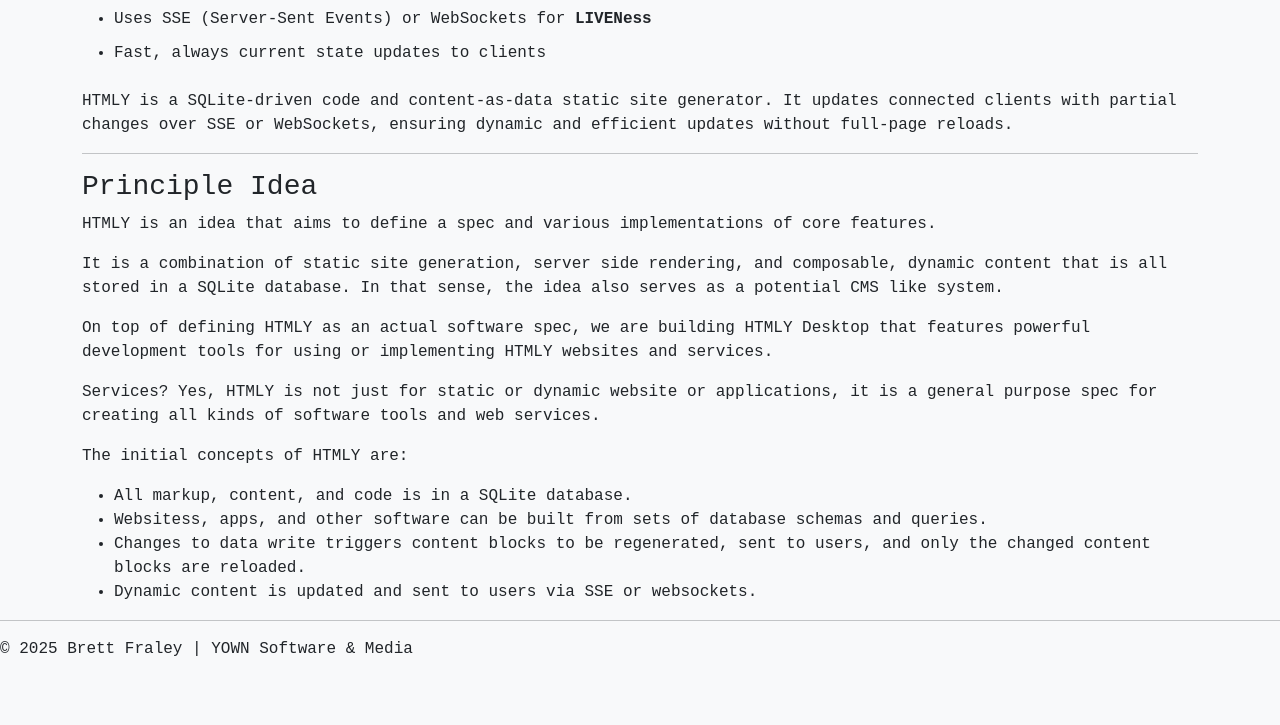
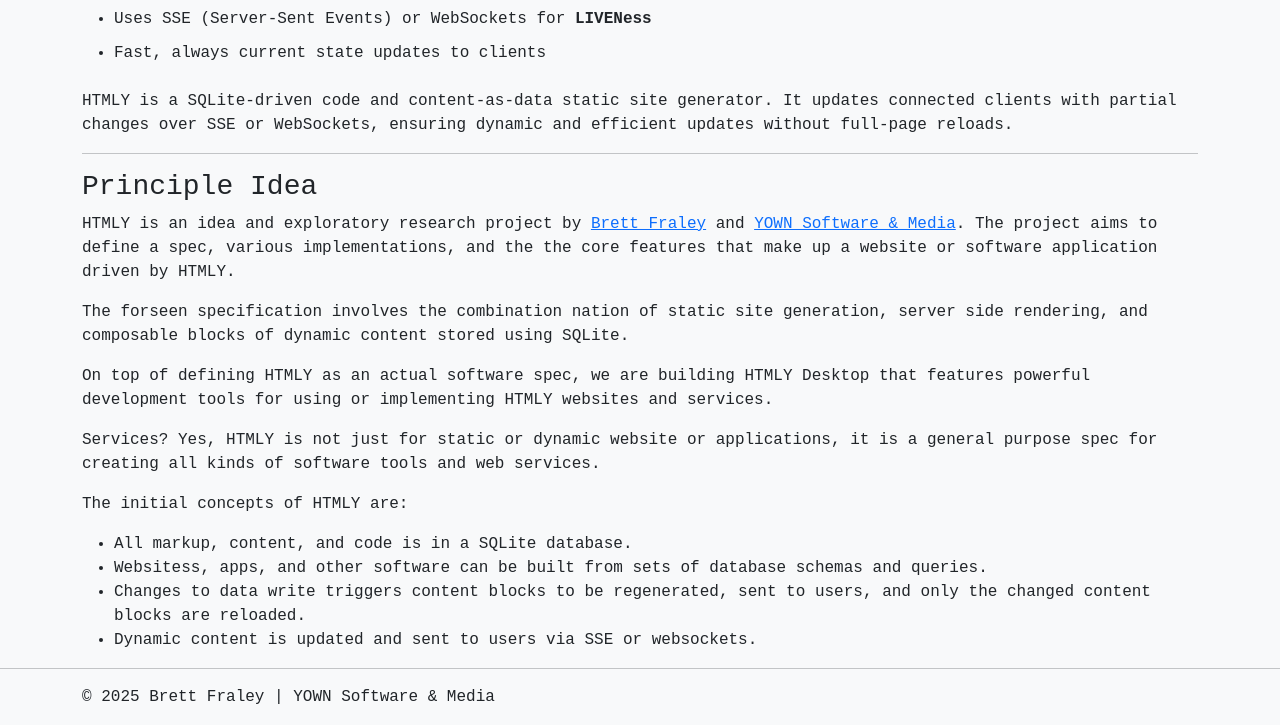
Before and after one commit to BrettFraley/HTMLY, a plain HTML site: page website/src/index.html in a window 1280 px wide. Shown: the part 233-958 px from the top of the page. Before the commit the page ends 894 px from the top, so only its background shows below. Drawn offline with nearby package versions, Linux system fonts and the light colour scheme.

Commit message:
Left align and put footer in a container. Additional edits to copy content

```diff
--- a/website/src/index.html
+++ b/website/src/index.html
@@ -70,10 +70,13 @@
     <div class="container articles">
         <h3>Principle Idea</h3>
 
-        <p>HTMLY is an idea that aims to define a spec and various implementations of core features.</p>
+        <p>HTMLY is an idea and exploratory research project by <a href="https://brettfraley.github.io">Brett Fraley</a>
+        and <a href="https://yown.info">YOWN Software & Media</a>.
+        The project aims to define a spec, various implementations, and the the core features that make up
+        a website or software application driven by HTMLY.</p>
 
-        <p>It is a combination of static site generation, server side rendering, and composable, dynamic content that is
-        all stored in a SQLite database. In that sense, the idea also serves as a potential CMS like system.</p>
+        <p>The forseen specification involves the combination nation of static site generation, server side rendering,
+        and composable blocks of dynamic content stored using SQLite.</p>
 
         <p>On top of defining HTMLY as an actual software spec, we are building HTMLY Desktop that
         features powerful development tools for using or implementing HTMLY websites and services.</p>
@@ -93,7 +96,14 @@
     </div>
     <hr>
 
-    <footer>&copy 2025 Brett Fraley | YOWN Software & Media</footer>
+    <div class="container">
+        <footer class="row">
+            <div class="col">
+                <p>&copy 2025 Brett Fraley | YOWN Software & Media</p>
+            </div>
+            <div class="col"></div>
+        </footer>
+    </div>
 
     <!-- Bootstrap 5 JS -->
     <script src="https://cdn.jsdelivr.net/npm/bootstrap@5.3.0/dist/js/bootstrap.bundle.min.js"></script>
```
